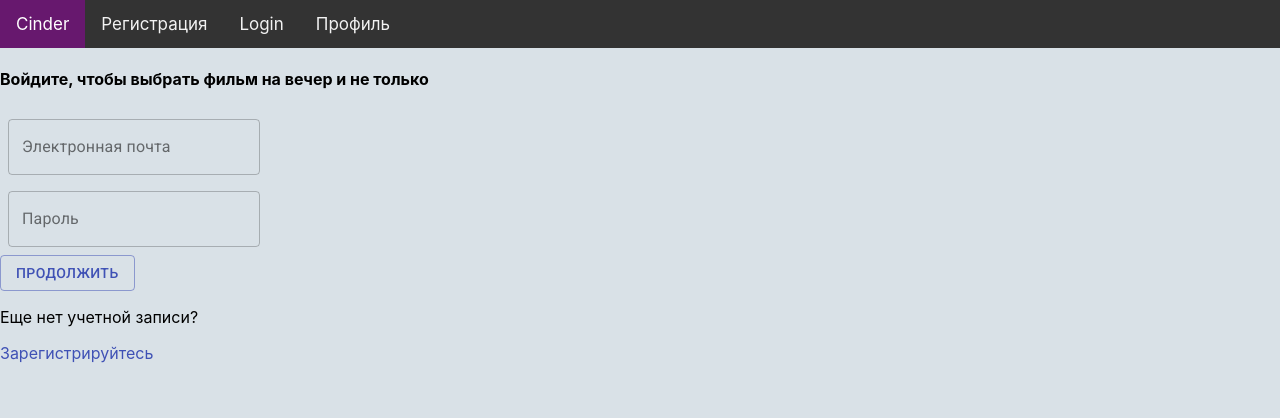
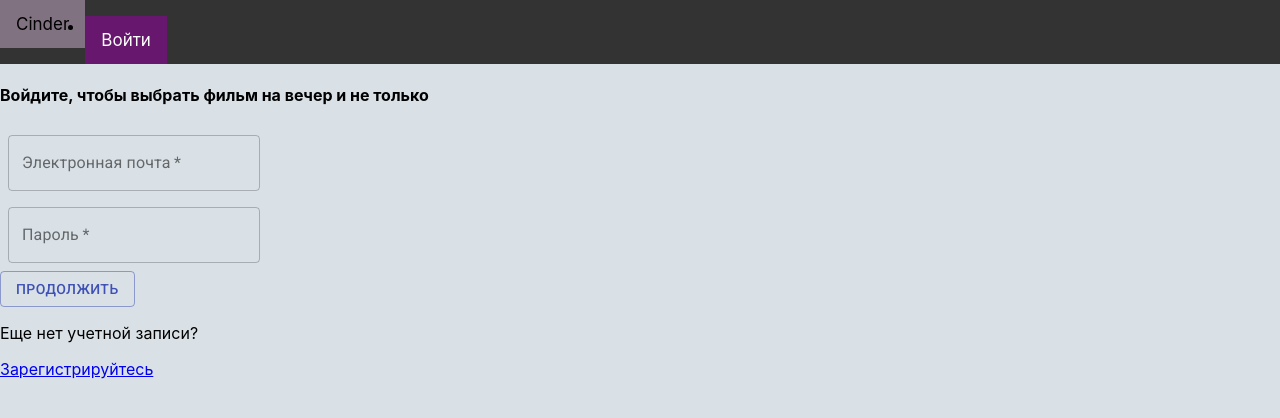
Before and after one commit to krsldz/Cinder, a React (Create React App) app in the folder front/: page /login in a window 1280 px wide. Shown: the top 418 px of the page. Built offline with nearby package versions, Linux system fonts and the light colour scheme.

Commit message:
logout and routers done

```diff
--- a/front/package.json
+++ b/front/package.json
@@ -14,10 +14,10 @@
     "react-redux": "^7.2.4",
     "react-router-dom": "^5.2.0",
     "react-scripts": "4.0.3",
+    "react-spring": "^9.2.3",
     "redux": "^4.1.0",
     "redux-devtools-extension": "^2.13.9",
     "redux-thunk": "^2.3.0",
-    "react-spring": "^9.2.3",
     "web-vitals": "^1.0.1"
   },
   "scripts": {
--- a/front/src/App.js
+++ b/front/src/App.js
@@ -1,6 +1,8 @@
 import MainPage from "./components/MainPage/MainPage";
 import AppBar from "./components/AppBar/AppBar";
 import AuthForm from './components/AuthForm/AuthForm'
+import Signout from './components/Signout/Signout';
+import Questionnaire from './components/Questionnaire/Questionnaire';
 
 import { BrowserRouter as Router, Switch, Route } from "react-router-dom";
 import RegisterForm from "./components/RegisterForm/RegisterForm";
@@ -13,6 +15,8 @@ function App() {
         <Route exact path="/" component={MainPage} />
         <Route exact path="/register" component={RegisterForm} />
         <Route exact path="/login" component={AuthForm}/>
+        <Route exact path="/logout" component={Signout}/>
+        <Route exact path="/test" component={Questionnaire} />
         {/* <Route exact path="/profile" component={Profiler} /> */}
       </Switch>
     </Router>
--- a/front/src/components/AppBar/AppBar.jsx
+++ b/front/src/components/AppBar/AppBar.jsx
@@ -1,48 +1,73 @@
 import React from "react";
 import "./AppBar.css";
-import { useHistory } from "react-router-dom";
-import SignOut from '../Signout/Signout';
+// import { useHistory } from "react-router-dom";
+import { useSelector } from "react-redux";
+import {
+  Link,
+  NavLink
+} from "react-router-dom";
+
 
 export default function AppBar() {
-  const history = useHistory();
 
-  const historyHandler = (value) => {
-    if (value === "/") {
-      history.push("/");
-    }
-
-    if (value === "register") {
-      history.push("/register");
-    }
-    if (value === "login") {
-      history.push("/login");
-    }
-    if (value === "profile") {
-      history.push("/profile");
-    }
-    if (value === "logout") {
-      history.push("/logout");
-    }
-  };
+  const user = useSelector(state => state.user)
 
 
   return (
-    <div class="topnav">
-      <a onClick={() => historyHandler("/")} class="active">
+       <nav>
+      <div className="topnav">
+          <Link to="/">Cinder</Link>
+          <div className="" id="navbarNav">
+            <ul className="">
+              {
+                user ?
+                <>
+                  <li className="">
+                    <NavLink exact to="/logout" className="">
+                      Выйти
+                    </NavLink>
+                  </li>
+
+                  <li className="nav-item">
+                    <NavLink exact to="/profile" className="">
+                      Личный кабинет
+                    </NavLink>
+                  </li>
+                  <li className="nav-item">
+                    <NavLink exact to="/test" className="">
+                      Тест
+                    </NavLink>
+                  </li>
+                </>
+                :
+                <>
+                  <li className="">
+                    <NavLink exact to="/login" className="">
+                      Войти
+                    </NavLink>
+                  </li>
+                </>
+              }
+            </ul>
+          </div>
+        </div>
+    </nav>
+
+
+      /* <a onClick={() => historyHandler("/")} class="active">
         Cinder
       </a>
       <a a onClick={() => historyHandler("register")} class="">
         Регистрация
       </a>
-      <a a onClick={() => historyHandler("login")} class="">
+      <a onClick={() => historyHandler("login")} class="">
         Login
       </a>
       {/* <a a onClick={() => historyHandler("logout")} class="">
       Logout <SignOut />
-      </a> */}
-      <a a onClick={() => historyHandler("profile")} class="">
-        Профиль
-      </a>
-    </div>
+      </a> */
+      // <a a onClick={() => historyHandler("profile")} class="">
+      //   Профиль
+      // </a> */}
   );
 }
--- a/front/src/components/AuthForm/AuthForm.jsx
+++ b/front/src/components/AuthForm/AuthForm.jsx
@@ -2,8 +2,7 @@ import React from 'react';
 import { makeStyles } from '@material-ui/core/styles';
 import Button from '@material-ui/core/Button';
 import TextField from '@material-ui/core/TextField';
-import RegisterForm from '../RegisterForm/RegisterForm';
-import Link from '@material-ui/core/Link';
+import { Link } from 'react-router-dom';
 import { useState } from "react";
 import { useDispatch } from "react-redux";
 import { useHistory, useLocation } from "react-router";
@@ -31,7 +30,7 @@ export default function AuthForm() {
   let { from } = location.state || { from: { pathname: "/" } };
 
   const changeHandler = (e) => {
-    setUserSignIn(prev => ({...prev, [e.target.name]: e.target.value}))
+    setUserSignIn(prev => ({ ...prev, [e.target.name]: e.target.value }))
   }
 
   const dispatch = useDispatch()
@@ -52,8 +51,10 @@ export default function AuthForm() {
         <h4>Войдите, чтобы выбрать фильм на вечер и не только</h4>
         <div>
           <TextField
+            required
             id="outlined-textarea"
             label="Электронная почта"
+            type="email"
             name="email"
             onChange={changeHandler}
             value={userSignIn.email}
@@ -63,8 +64,10 @@ export default function AuthForm() {
         </div>
         <div>
           <TextField
+            required
             id="outlined-textarea"
             label="Пароль"
+            type="password"
             name="password"
             onChange={changeHandler}
             value={userSignIn.password}
@@ -74,7 +77,7 @@ export default function AuthForm() {
         </div>
         <Button type="submit" variant="outlined" color="primary">Продолжить</Button>
       </form>
-    <p>Еще нет учетной записи?</p><p/> <Link href="#"> Зарегистрируйтесь </Link>
+      <p>Еще нет учетной записи?</p><p /> <Link to="/register">Зарегистрируйтесь</Link>
     </div>
   );
 }
--- a/front/src/components/Card/Card.jsx
+++ b/front/src/components/Card/Card.jsx
@@ -22,7 +22,7 @@ export default function CardSolo() {
       <CardActionArea>
         <CardMedia
           component="img"
-          alt="fucking card"
+          alt="card"
           height="440"
           image="/static/images/cards/contemplative-reptile.jpg"
           title="Contemplative Reptile"
--- a/front/src/components/MainPage/MainPage.jsx
+++ b/front/src/components/MainPage/MainPage.jsx
@@ -2,6 +2,7 @@ import "./MainPage.css";
 import CardForMain from "../CardForMain/CardForMain";
 import CardSolo from "../Card/Card";
 import SvgIconsColor from "../FooterIcons/FooterIcons";
+import SpringModal from '../Questionnaire/Questionnaire'
 
 export default function MainPage() {
   return (
@@ -30,6 +31,9 @@ export default function MainPage() {
       <div>
         <CardSolo />
       </div>
+      <div>
+        <SpringModal />
+      </div>
     </div>
   );
 }
--- a/front/src/components/RegisterForm/RegisterForm.jsx
+++ b/front/src/components/RegisterForm/RegisterForm.jsx
@@ -5,7 +5,7 @@ import Button from '@material-ui/core/Button';
 import TextField from '@material-ui/core/TextField';
 import { useState } from 'react';
 import { useDispatch } from "react-redux";
-import {signUp} from '../../redux/actions/user'
+import { signUp } from '../../redux/actions/user'
 
 export default function RegisterForm() {
 
@@ -19,7 +19,7 @@ export default function RegisterForm() {
   })
 
   const changeHandler = (e) => {
-    setUserSignUp(prev => ({...prev, [e.target.name]: e.target.value}))
+    setUserSignUp(prev => ({ ...prev, [e.target.name]: e.target.value }))
   }
 
 
@@ -41,7 +41,9 @@ export default function RegisterForm() {
       <h4>Зарегистрируйтесь, чтобы выбрать фильм на вечер и не только</h4>
       <div>
         <TextField
+          required
           onChange={changeHandler}
+          type="text"
           name="username"
           id="outlined-textarea"
           label="Ваше имя"
@@ -51,8 +53,10 @@ export default function RegisterForm() {
       </div>
       <div>
         <TextField
+          required
           onChange={changeHandler}
           id="outlined-textarea"
+          type="email"
           name="email"
           value={userSignUp.email}
           label="Электронная почта"
@@ -62,8 +66,10 @@ export default function RegisterForm() {
       </div>
       <div>
         <TextField
+          required
           onChange={changeHandler}
           id="outlined-textarea"
+          type="password"
           name="password"
           label="Пароль"
           multiline
--- a/front/src/components/config/endPoints.js
+++ /dev/null
@@ -1,11 +0,0 @@
-const {REACT_APP_HOST: host} = 'http://localhost:8080'
-
-export const signUp = () => `${host}/api/v1/auth/signup`
-export const signIn = () => `${host}/api/v1/auth/signin`
-export const signOut = () =>`${host}/api/v1/auth/signout`
-export const checkAuth = () => `${host}/api/v1/auth/check`
-
-export const getAllUsers = () => `${host}/api/v1/users`
-export const editUser = (id) => `${host}/api/v1/users/${id}`
-export const getUser = (id) => `${host}/api/v1/users/${id}`
-// 'http://localhost:8080/api/v1/auth/signup'
--- a/front/src/redux/actions/user.js
+++ b/front/src/redux/actions/user.js
@@ -1,13 +1,4 @@
 import { DELETE_USER, SET_USER } from "../types"
-import * as endPoints from '../../components/config/endPoints'
-
-export const getUserFromServer = (id) => async (dispatch) => {
-  const response = await fetch(endPoints.getUser(id), { credentials: 'include' })
-  if (response.status === 200) {
-    const currentUser = await response.json()
-    dispatch(setUser(currentUser))
-  }
-}
 
 export const setUser = (user) => ({
   type: SET_USER,
@@ -26,9 +17,10 @@ export const signUp = (payload, history) => async (dispatch) => {
     const user = await response.json()
     if (user) {
       dispatch(setUser(user))
-      history.replace('/');
+      history.replace('/test');
+    } else {
+      history.replace('/register');
     }
-    history.replace('/signup');
   }
 
 export const signIn = (payload, history, from) => async (dispatch) => {
```
Also changed, not shown: front/src/components/PrivateRouter/PrivateRouter.jsx (added, +25 -0 lines), 1 other file (tests, documents, lock files or other folders). Lines whose indentation alone changed are shown as unchanged.
